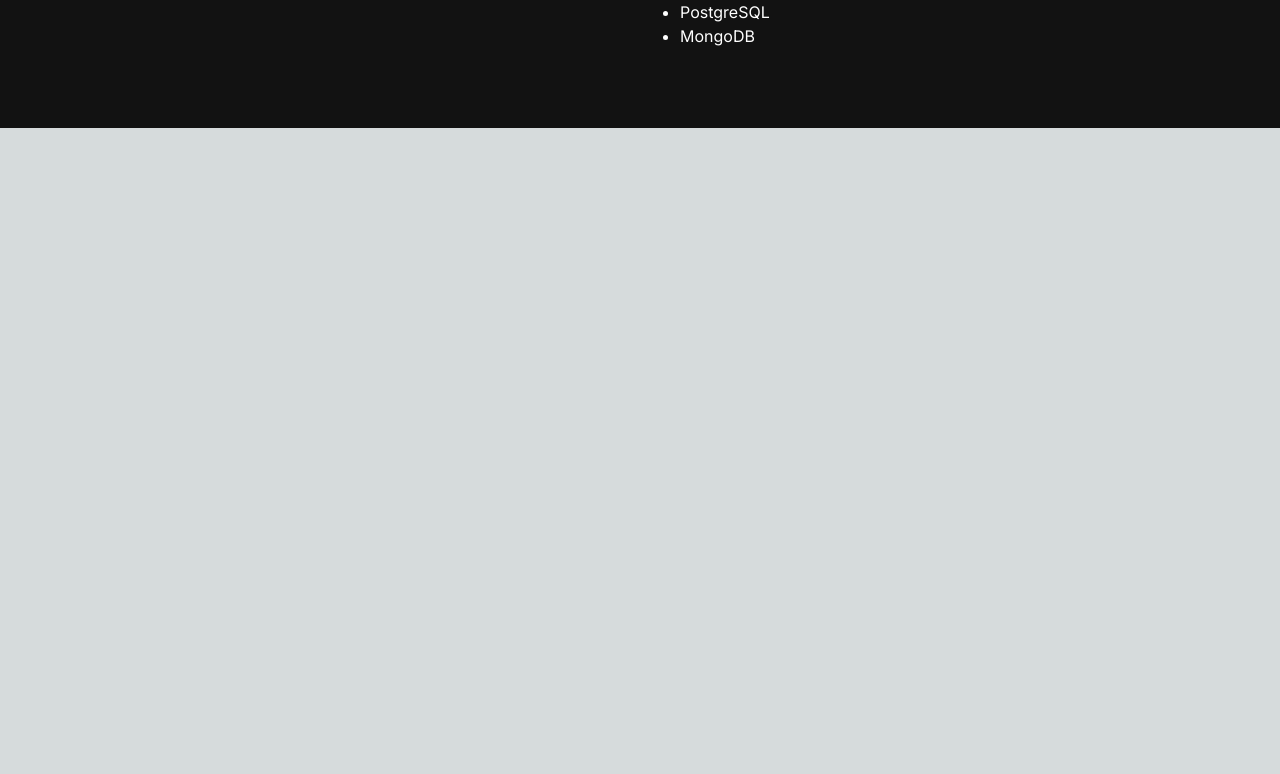
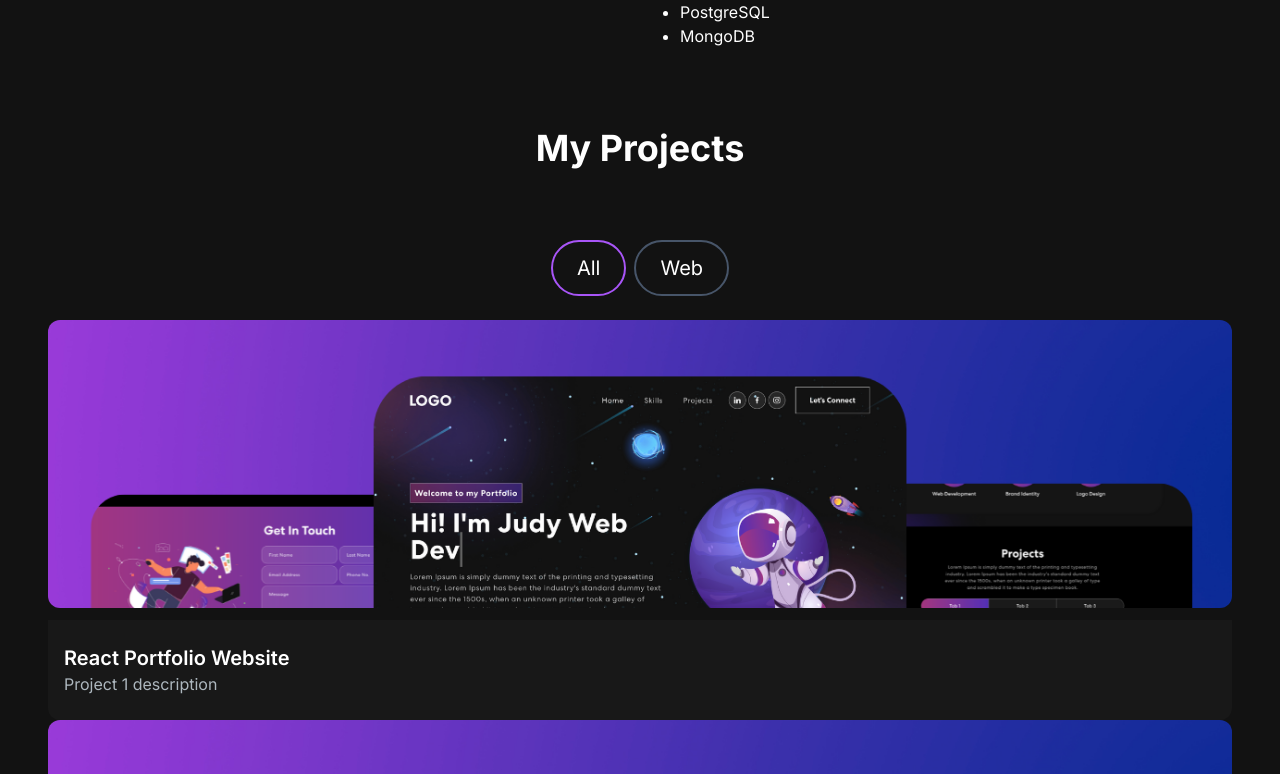
Before and after one commit to yikejason/nextjs-portfolio-website, a Next.js app: page / in a window 1280 px wide. Shown: the part 1225-1999 px from the top of the page. Before the commit the page ends 1353 px from the top, so only its background shows below. Built offline with nearby package versions, Linux system fonts and the light colour scheme.

Commit message:
added projectSection and projectCard

```diff
--- /dev/null
+++ b/src/app/components/ProjectCard.jsx
@@ -0,0 +1,35 @@
+import React from 'react';
+import { CodeBracketIcon, EyeIcon } from '@heroicons/react/24/solid';
+import Link from 'next/link';
+
+const ProjectCard = ({ imgUrl, title, description, previewUrl, gitUrl }) => {
+  return (
+    <div>
+      <div
+        className="h-52 md:h-72 rounded-xl relative group"
+        style={{ background: `url(${imgUrl})`, backgroundSize: 'cover' }}
+      >
+        <div className="overlay items-center justify-center absolute top-0 left-0 w-full h-full bg-[#181818] bg-opacity-0 hidden group-hover:flex group-hover:bg-opacity-80 transition-all duration-500">
+          <Link
+            href={gitUrl}
+            className="h-14 w-14 mr-2 border-2 rounded-full border-[#ADB7BE] hover:border-white relative group/link"
+          >
+            <CodeBracketIcon className="h-10 w-10 text-[#ADB7BE] absolute top-1/2 left-1/2 transform -translate-x-1/2 -translate-y-1/2 cursor-pointer group-hover/link:text-white" />
+          </Link>
+          <Link
+            href={previewUrl}
+            className="h-14 w-14 border-2 rounded-full border-[#ADB7BE] hover:border-white relative group/link"
+          >
+            <EyeIcon className="h-10 w-10 text-[#ADB7BE] absolute top-1/2 left-1/2 transform -translate-x-1/2 -translate-y-1/2 cursor-pointer group-hover/link:text-white" />
+          </Link>
+        </div>
+      </div>
+      <div className="text-white rounded-b-xl bg-[#181818] py-6 px-4 mt-3">
+        <h5 className="text-xl font-semibold">{title}</h5>
+        <p className="text-[#ADB7BE]">{description}</p>
+      </div>
+    </div>
+  );
+};
+
+export default ProjectCard;
--- /dev/null
+++ b/src/app/components/ProjectsSection.jsx
@@ -0,0 +1,55 @@
+import React from 'react';
+import ProjectCard from './ProjectCard';
+
+const projectsData = [
+  {
+    id: 1,
+    title: 'React Portfolio Website',
+    description: 'Project 1 description',
+    image: '/images/projects/1.png',
+    tag: ['All', 'Web'],
+    gitUrl: '/',
+    previewUrl: '/',
+  },
+  {
+    id: 2,
+    title: 'Food Ordering Application',
+    description: 'Project 4 description',
+    image: '/images/projects/1.png',
+    tag: ['All', 'Mobile'],
+    gitUrl: '/',
+    previewUrl: '/',
+  },
+];
+
+const ProjectsSection = () => {
+  return (
+    <>
+      <h2 className="text-center text-4xl font-bold text-white mt-4 mb-8 md:mb-12">
+        My Projects
+      </h2>
+      <div className="text-white flex flex-row justify-center items-center gap-2 py-6">
+        <button className="rounded-full border-2 border-purple-500 px-6 py-3 text-xl cursor-pointer">
+          All
+        </button>
+        <button className="rounded-full border-2 border-slate-600 hover:border-white px-6 py-3 text-xl cursor-pointer">
+          Web
+        </button>
+      </div>
+      <div>
+        {projectsData.map((item) => (
+          <ProjectCard
+            key={item.id}
+            imgUrl={item.image}
+            title={item.title}
+            description={item.description}
+            gitUrl={item.gitUrl}
+            previewUrl={item.previewUrl}
+          />
+        ))}
+      </div>
+    </>
+  );
+};
+
+export default ProjectsSection;
--- a/src/app/page.js
+++ b/src/app/page.js
@@ -2,6 +2,7 @@
 import HeadSection from './components/HeadSection';
 import Navbar from './components/Navbar';
 import AboutSection from './components/AboutSection';
+import ProjectsSection from './components/ProjectsSection';
 
 export default function Home() {
   return (
@@ -10,6 +11,7 @@
       <div className="container mx-auto mt-24 px-12 py-4">
         <HeadSection />
         <AboutSection />
+        <ProjectsSection />
       </div>
     </main>
   );
```
Also changed, not shown: public/images/projects/1.png (added).
